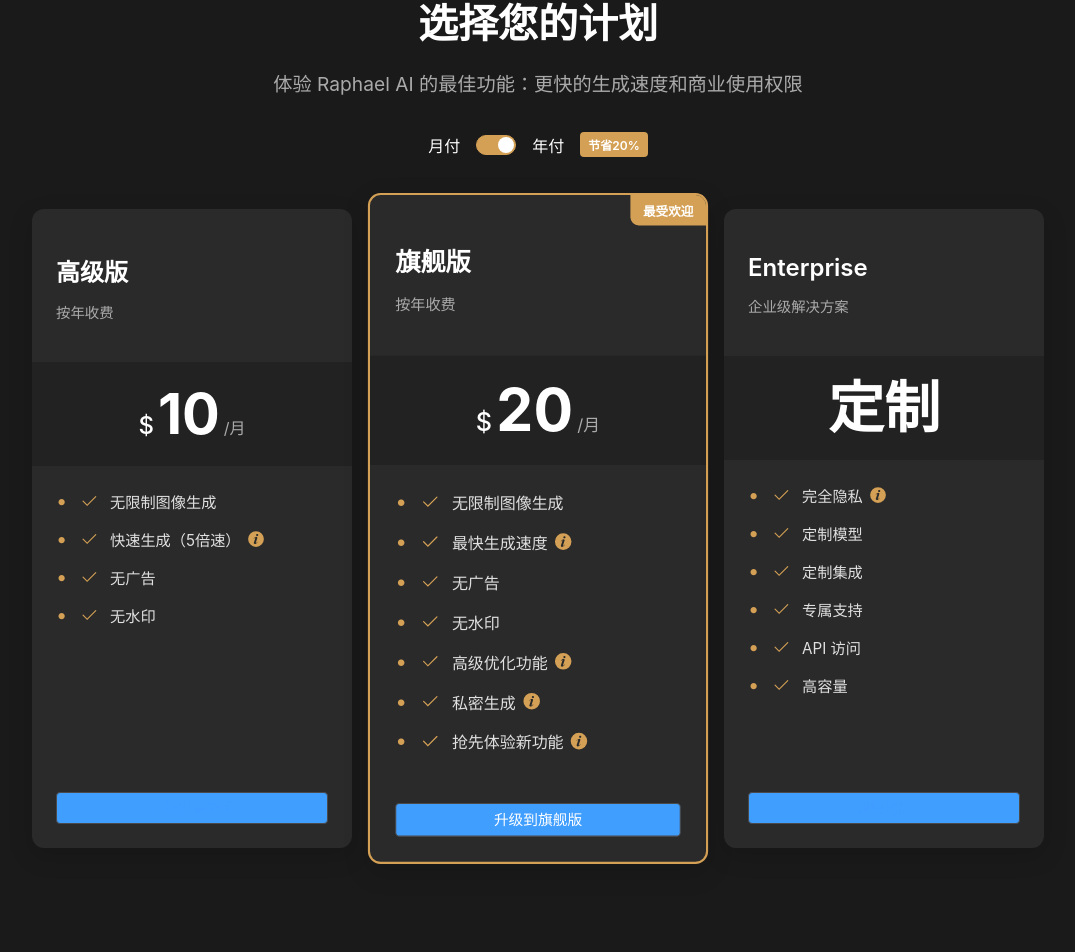
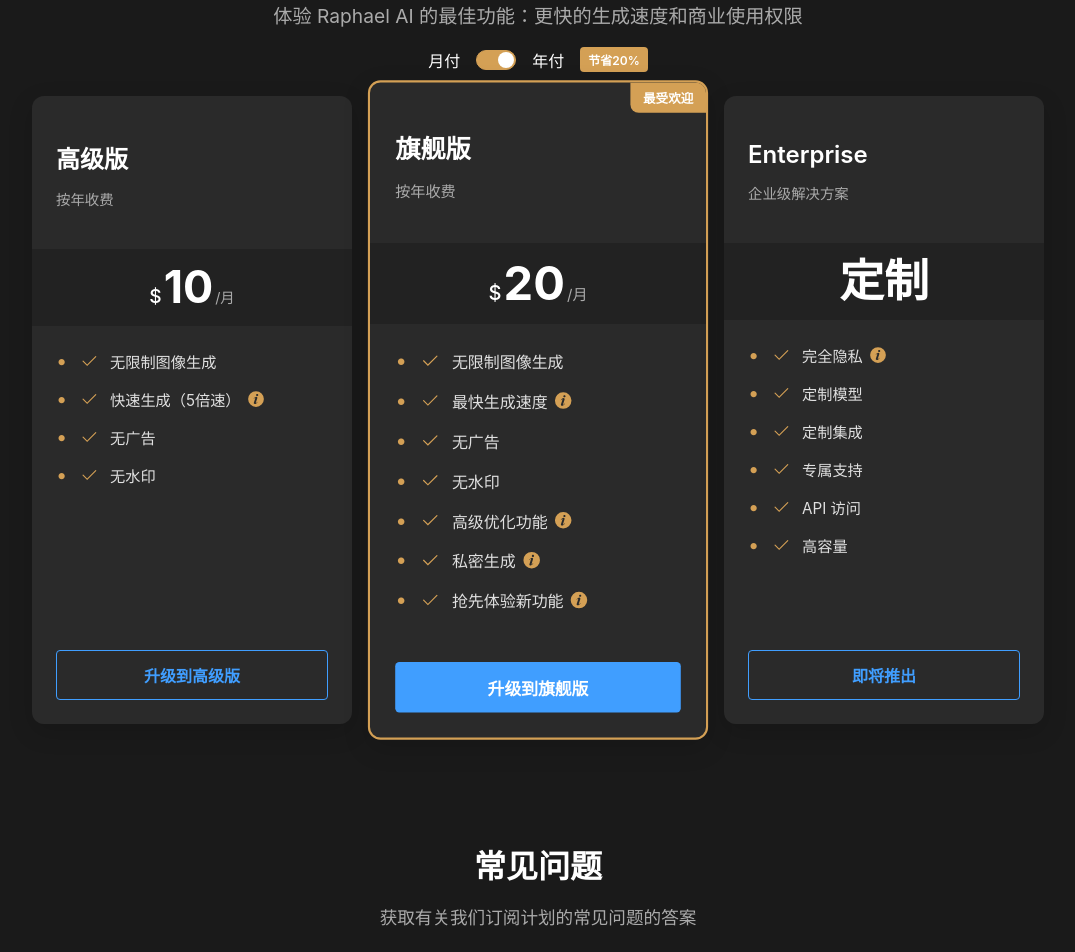
Before and after one commit to fuzhipeng/ai-convert-frontend, a Vue app: page /pricing in a window 1280 px wide. Shown: the part 179-1131 px from the top of the page, without its empty margins (102-1177 px from the left). Built offline with nearby package versions, Linux system fonts and the light colour scheme.

Commit message:
修改样式

```diff
--- a/src/pages/pricing/index.vue
+++ b/src/pages/pricing/index.vue
@@ -49,7 +49,7 @@
             </ul>
           </div>
           <div class="pricing-card-footer">
-            <el-button type="primary" plain>升级到高级版</el-button>
+            <button class="custom-button primary-button plain-button">升级到高级版</button>
           </div>
         </div>
 
@@ -110,7 +110,7 @@
             </ul>
           </div>
           <div class="pricing-card-footer">
-            <el-button type="primary">升级到旗舰版</el-button>
+            <button class="custom-button primary-button">升级到旗舰版</button>
           </div>
         </div>
 
@@ -155,7 +155,7 @@
             </ul>
           </div>
           <div class="pricing-card-footer">
-            <el-button type="primary" plain>即将推出</el-button>
+            <button class="custom-button primary-button plain-button">即将推出</button>
           </div>
         </div>
       </div>
@@ -289,7 +289,7 @@
 
 <style scoped>
 .pricing-page {
-  padding-top: 20px;
+  padding-top: 0;
   background-color: #1a1a1a;
   color: #ffffff;
   min-height: 100vh;
@@ -298,21 +298,21 @@
 .pricing-container {
   max-width: 1200px;
   margin: 0 auto;
-  padding: 60px 20px 40px;
+  padding: 12px 20px 40px;
 }
 
 .pricing-title {
   font-size: 2.5rem;
   font-weight: 700;
   text-align: center;
-  margin-bottom: 16px;
+  margin-bottom: 6px;
 }
 
 .pricing-subtitle {
   font-size: 1.2rem;
   text-align: center;
   color: #aaaaaa;
-  margin-bottom: 32px;
+  margin-bottom: 15px;
   max-width: 800px;
   margin-left: auto;
   margin-right: auto;
@@ -323,7 +323,7 @@
   display: flex;
   align-items: center;
   justify-content: center;
-  margin-bottom: 48px;
+  margin-bottom: 20px;
   gap: 16px;
 }
 
@@ -405,7 +405,7 @@
 }
 
 .pricing-card-price {
-  padding: 24px;
+  padding: 16px;
   background-color: #222222;
   display: flex;
   align-items: baseline;
@@ -413,21 +413,21 @@
 }
 
 .price-currency {
-  font-size: 1.5rem;
+  font-size: 1.2rem;
   font-weight: 500;
-  margin-right: 4px;
+  margin-right: 2px;
 }
 
 .price-amount {
-  font-size: 3.5rem;
+  font-size: 2.8rem;
   font-weight: 700;
   line-height: 1;
 }
 
 .price-period {
-  font-size: 1rem;
+  font-size: 0.9rem;
   color: #aaaaaa;
-  margin-left: 4px;
+  margin-left: 2px;
 }
 
 .pricing-card-features {
@@ -471,27 +471,55 @@
   text-align: center;
 }
 
-.pricing-card-footer .el-button {
+.custom-button {
   width: 100%;
+  font-weight: 600;
+  font-size: 1rem;
+  padding: 12px 20px;
+  border-radius: 4px;
+  cursor: pointer;
+  transition: all 0.3s;
+  border: none;
+  display: inline-block;
+  text-align: center;
+}
+
+.primary-button {
+  background-color: #409eff;
+  color: white;
+}
+
+.primary-button:hover {
+  background-color: #66b1ff;
+}
+
+.plain-button {
+  background-color: transparent;
+  border: 1px solid #409eff;
+  color: #409eff;
+}
+
+.plain-button:hover {
+  background-color: rgba(64, 158, 255, 0.1);
 }
 
 /* FAQ样式 */
 .faq-section {
-  padding-top: 60px;
-  padding-bottom: 60px;
+  padding-top: 30px;
+  padding-bottom: 40px;
 }
 
 .faq-section h2 {
   font-size: 2rem;
   text-align: center;
-  margin-bottom: 16px;
+  margin-bottom: 8px;
 }
 
 .faq-subtitle {
   text-align: center;
   color: #aaaaaa;
   font-size: 1.1rem;
-  margin-bottom: 40px;
+  margin-bottom: 25px;
 }
 
 .faq-container {
@@ -500,7 +528,7 @@
 }
 
 .faq-item {
-  margin-bottom: 16px;
+  margin-bottom: 12px;
   border-radius: 12px;
   background-color: #2a2a2a;
   overflow: hidden;
```
